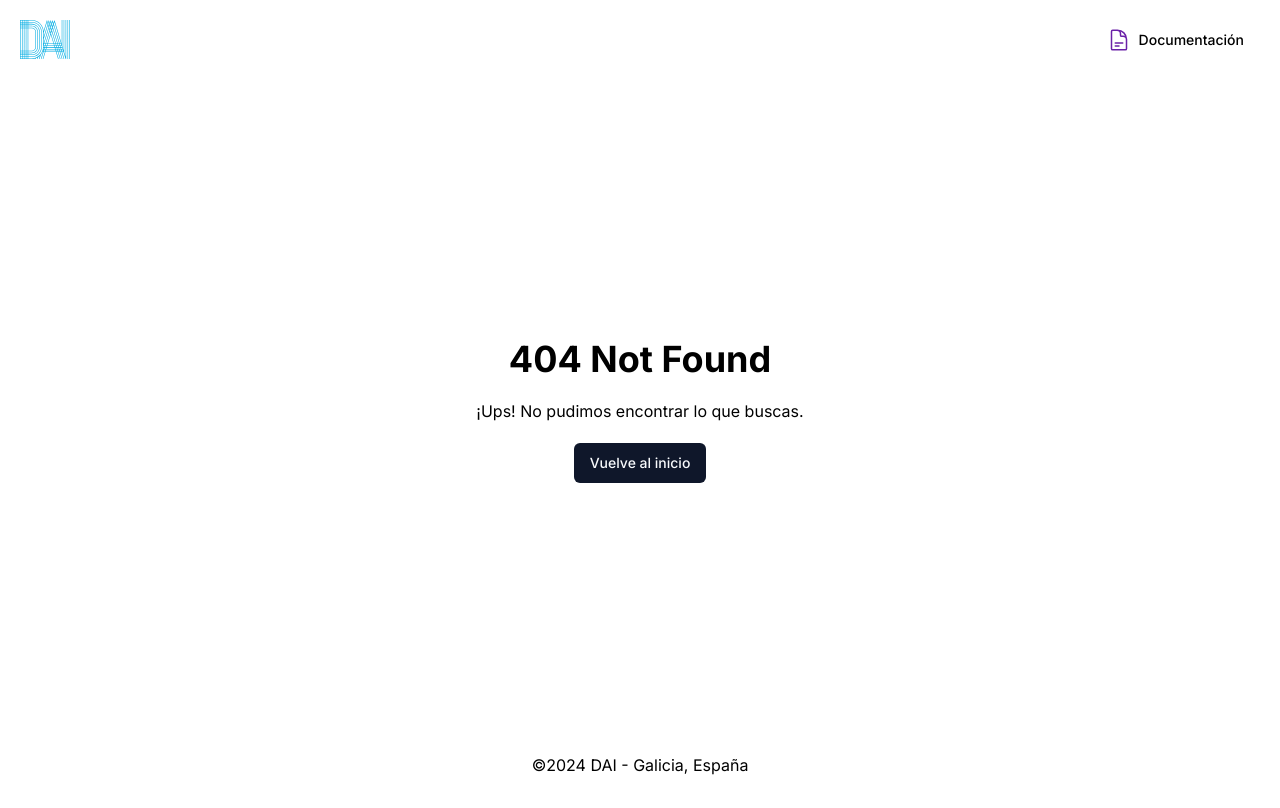
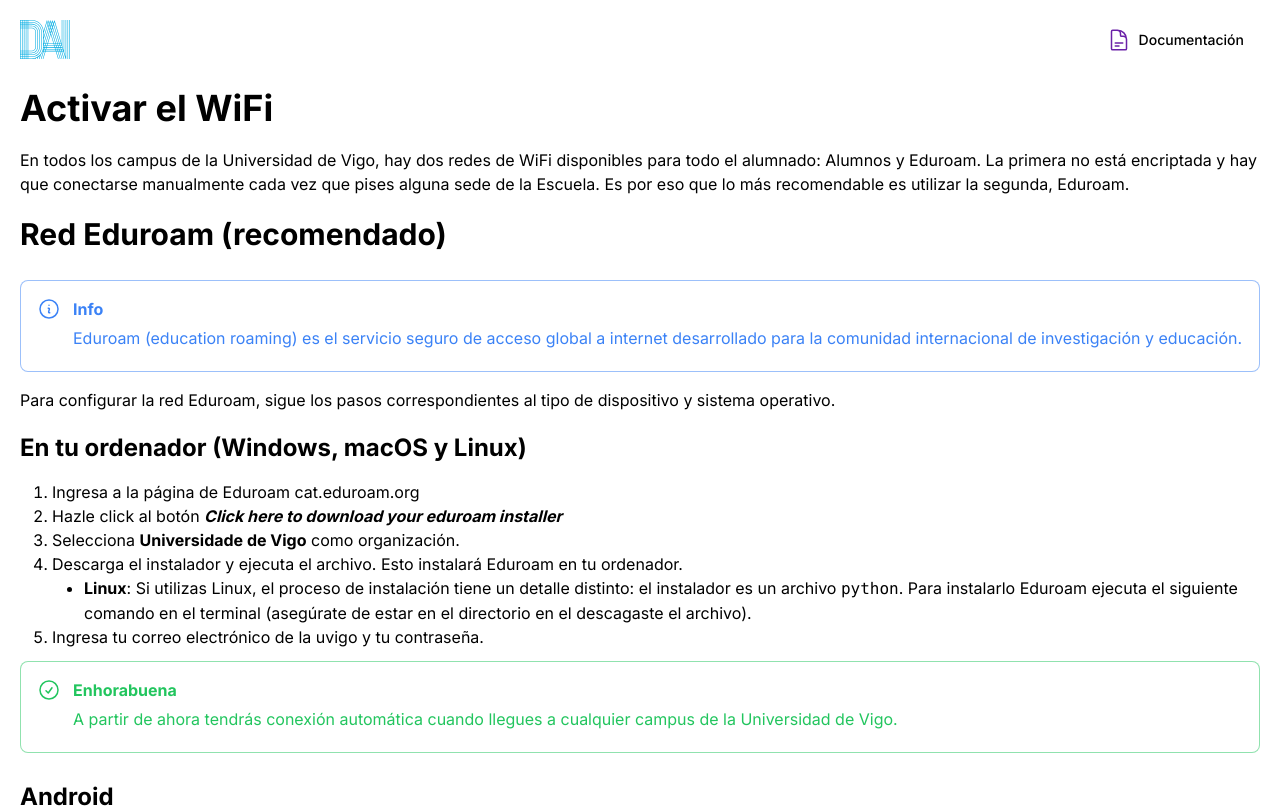
Before and after one commit to axelrogg/daiweb, a Next.js app: page /docs/activar-wifi in a window 1280 px wide. Before the commit this address had no page. Shown: the top 808 px of the page. Built offline with nearby package versions, Linux system fonts and the light colour scheme.

Commit message:
Add callout component and first doc with mdx

```diff
--- /dev/null
+++ b/src/app/docs/activar-wifi/page.mdx
@@ -0,0 +1,62 @@
+import {Callout, CalloutDescription} from "@/components/ui/callout";
+
+# Activar el WiFi
+
+En todos los campus de la Universidad de Vigo, hay dos redes de WiFi
+disponibles para todo el alumnado: Alumnos y Eduroam. La primera no está
+encriptada y hay que conectarse manualmente cada vez que pises alguna sede de
+la Escuela. Es por eso que lo más recomendable es utilizar la segunda, Eduroam.
+
+## Red Eduroam (recomendado)
+
+<Callout variant="info">
+    <CalloutDescription>
+        Eduroam (education roaming) es el servicio seguro de acceso global a
+        internet desarrollado para la comunidad internacional de investigación
+        y educación.
+    </CalloutDescription>
+</Callout>
+
+Para configurar la red Eduroam, sigue los pasos correspondientes al tipo de
+dispositivo y sistema operativo.
+
+### En tu ordenador (Windows, macOS y Linux)
+
+1.  Ingresa a la página de Eduroam [cat.eduroam.org](https://cat.eduroam.org/)
+1.  Hazle click al botón **_Click here to download your eduroam installer_**
+1.  Selecciona **Universidade de Vigo** como organización.
+1.  Descarga el instalador y ejecuta el archivo. Esto instalará Eduroam en tu
+    ordenador.
+    -   **Linux**:
+        Si utilizas Linux, el proceso de instalación tiene un detalle
+        distinto: el instalador es un archivo `python`. Para instalarlo
+        Eduroam ejecuta el siguiente comando en el terminal (asegúrate de
+        estar en el directorio en el descagaste el archivo).
+1.  Ingresa tu correo electrónico de la uvigo y tu contraseña.
+
+<Callout variant="success">
+    <CalloutDescription>
+        A partir de ahora tendrás conexión automática cuando llegues a
+        cualquier campus de la Universidad de Vigo.
+    </CalloutDescription>
+</Callout>
+
+### Android
+
+### iOS y iPadOS
+
+## Red Alumnos
+
+<Callout variant="warning">
+    <CalloutDescription>
+        La red Alumnos no está encriptada. Tus datos pueden ser interceptados
+        por un tercero.
+    </CalloutDescription>
+</Callout>
+
+### En cualquiera de tus dispositivos
+Para acceder a la red Alumnos, puedes seguir los siguientes pasos.
+
+1. Elige Alumnos de la lista de redes de WiFi disponibles en tu dispositivo.
+2. Espera a que aparezca el formulario.
+3. Ingresa tu correo de la UVigo y la contraseña asociada a él.
--- a/src/components/ui/alert.tsx
+++ b/src/components/ui/alert.tsx
@@ -4,7 +4,7 @@ import { cva, type VariantProps } from "class-variance-authority";
 import { cn } from "@/lib/utils";
 
 const alertVariants = cva(
-    "relative w-full rounded-lg border border-slate-200 p-4 [&>svg~*]:pl-7 [&>svg+div]:translate-y-[-3px] [&>svg]:absolute [&>svg]:left-4 [&>svg]:top-4 [&>svg]:text-slate-950 dark:border-slate-800 dark:[&>svg]:text-slate-50",
+    "relative w-full rounded-lg border border-slate-200 p-4 [&>svg~*]:pl-9 [&>svg]:absolute [&>svg]:left-4 [&>svg]:top-4 [&>svg]:text-slate-950 dark:border-slate-800 dark:[&>svg]:text-slate-50",
     {
         variants: {
             variant: {
@@ -37,14 +37,7 @@ const AlertTitle = React.forwardRef<
     HTMLParagraphElement,
     React.HTMLAttributes<HTMLHeadingElement>
 >(({ className, ...props }, ref) => (
-    <h5
-        ref={ref}
-        className={cn(
-            "mb-1 font-medium leading-none tracking-tight",
-            className
-        )}
-        {...props}
-    />
+    <h5 ref={ref} className={cn("mb-1 font-bold", className)} {...props} />
 ));
 AlertTitle.displayName = "AlertTitle";
 
@@ -54,7 +47,7 @@ const AlertDescription = React.forwardRef<
 >(({ className, ...props }, ref) => (
     <div
         ref={ref}
-        className={cn("text-sm [&_p]:leading-relaxed", className)}
+        className={cn("text-base [&_p]:leading-relaxed", className)}
         {...props}
     />
 ));
--- /dev/null
+++ b/src/components/ui/callout.tsx
@@ -0,0 +1,72 @@
+import { VariantProps, cva } from "class-variance-authority";
+import { Alert, AlertDescription, AlertTitle } from "./alert";
+import { cn } from "@/lib/utils";
+import {
+    CheckCircleIcon,
+    ExclamationTriangleIcon,
+    InformationCircleIcon,
+    NoSymbolIcon,
+} from "@heroicons/react/24/outline";
+import { PropsWithChildren } from "@/types";
+
+const Callout = ({
+    children,
+    className,
+    variant,
+}: PropsWithChildren<CalloutProps & VariantProps<typeof calloutVariants>>) => {
+    return (
+        <Alert
+            role="callout"
+            className={cn(calloutVariants({ variant }), `my-3 ${className}`)}
+        >
+            {variantIcons[variant]}
+            <AlertTitle>{getCalloutTitle(variant)}</AlertTitle>
+            {children}
+        </Alert>
+    );
+};
+
+interface CalloutProps {
+    title?: string | undefined;
+    className?: string | undefined;
+    variant: string;
+}
+
+const calloutVariants = cva(null, {
+    variants: {
+        variant: {
+            info: "border-blue-500/50 text-blue-500 dark:border-blue-500 [&>svg]:text-blue-500 dark:border-blue-900/50 dark:text-blue-900 dark:dark:border-blue-900 dark:[&>svg]:text-blue-900",
+            success:
+                "border-green-500/50 text-green-500 dark:border-green-500 [&>svg]:text-green-500 dark:border-green-900/50 dark:text-green-900 dark:dark:border-green-900 dark:[&>svg]:text-green-900",
+            warning:
+                "border-yellow-600/50 text-yellow-600 dark:border-yellow-600 [&>svg]:text-yellow-600 dark:border-yellow-900/50 dark:text-yellow-900 dark:dark:border-yellow-900 dark:[&>svg]:text-yellow-900",
+            error: "border-red-500/50 text-red-500 dark:border-red-500 [&>svg]:text-red-500 dark:border-red-900/50 dark:text-red-900 dark:dark:border-red-900 dark:[&>svg]:text-red-900",
+        },
+    },
+});
+
+const variantIcons: Record<string, React.ReactNode> = {
+    info: <InformationCircleIcon className="h-6 w-6" />,
+    success: <CheckCircleIcon className="h-6 w-6" />,
+    warning: <ExclamationTriangleIcon className="h-6 w-6" />,
+    error: <NoSymbolIcon className="h-6 w-6" />,
+};
+
+function getCalloutTitle(variant: "info" | "success" | "warning" | "error"): string {
+    switch (variant) {
+        case "info":
+            return "Info";
+        case "success":
+            return "Enhorabuena";
+        case "warning":
+            return "Cuidado";
+        case "error":
+            return "Error";
+        default:
+            // We should never be here. I'm even tempted to throw an error
+            // instead of returning an empty string. Intrusive thought?
+            return "";
+    }
+}
+
+export { Callout, AlertDescription as CalloutDescription };
```
